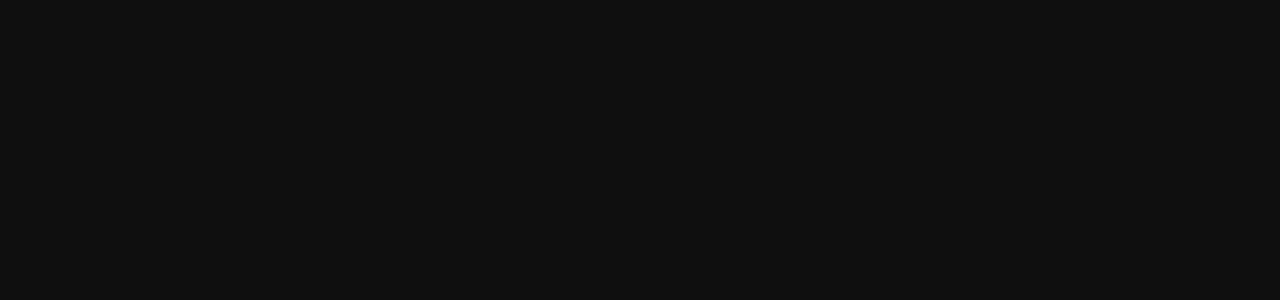
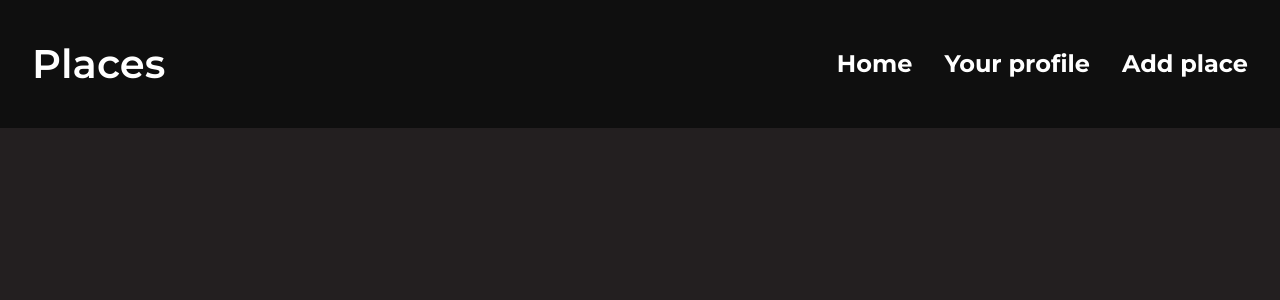
Before and after one commit to happy531/Places-Frontend, a Next.js app: page / in a window 1280 px wide. Shown: the top 300 px of the page. Built offline with nearby package versions, Linux system fonts and the light colour scheme.

Commit message:
prettier setup + header component

```diff
--- /dev/null
+++ b/components/Header.module.scss
@@ -0,0 +1,83 @@
+@use "./styles/_breakpoint.scss" as *;
+@use "./styles/_variables.scss" as *;
+@use "./styles/_mixin.scss" as *;
+
+.logo {
+  a {
+    font-size: 2.5rem;
+    font-weight: 600;
+
+    @include flex(center, unset);
+  }
+}
+
+.header {
+  height: $header-height;
+  background-color: $header-color;
+  position: fixed;
+  top: 0;
+  left: 0;
+  width: 100%;
+  z-index: 99;
+  transition: height 0.3s ease, background-color 0.3s ease;
+
+  &.shrink {
+    height: $header-shrink-height;
+    background-color: $header-color;
+  }
+
+  &__wrap {
+    @include flex(center, space-between);
+    height: 100%;
+    padding: 0 2rem;
+
+    @include mobile {
+      justify-content: center;
+    }
+  }
+
+  &__nav {
+    @include flex(center, unset);
+
+    li {
+      padding: 5px 0;
+      margin-left: 2rem;
+      font-weight: 700;
+      position: relative;
+      font-size: 1.5rem;
+
+      &::after {
+        content: "";
+        position: absolute;
+        bottom: 0;
+        left: 50%;
+        transform: translateX(-50%);
+        width: 0;
+        transition: width 0.5s ease;
+        height: 2px;
+        background-color: $main-color;
+      }
+
+      &:hover::after {
+        width: 100%;
+      }
+    }
+
+    @include mobile {
+      position: fixed;
+      bottom: 0;
+      left: 0;
+      height: 5rem;
+      width: 100%;
+      background-color: $header-color;
+      padding: 0 2rem;
+      box-shadow: $box-shadow;
+
+      @include flex(center, space-between);
+
+      li {
+        margin-left: 0;
+      }
+    }
+  }
+}
--- /dev/null
+++ b/components/Header.tsx
@@ -0,0 +1,56 @@
+import React, { useEffect, useState } from "react";
+import Link from "next/link";
+
+import classes from "./Header.module.scss";
+
+const headerNav = [
+  {
+    display: "Home",
+    path: "/",
+  },
+  {
+    display: "Your profile",
+    path: "/",
+  },
+  {
+    display: "Add place",
+    path: "/new",
+  },
+];
+
+const Header = () => {
+  const [shrink, setShrink] = useState<boolean>(false);
+
+  useEffect(() => {
+    const shrinkHeader = () => {
+      if (document.documentElement.scrollTop > 100) {
+        setShrink(true);
+      } else {
+        setShrink(false);
+      }
+    };
+    window.addEventListener("scroll", shrinkHeader);
+    return () => {
+      window.removeEventListener("scroll", shrinkHeader);
+    };
+  }, []);
+
+  return (
+    <div className={`${classes.header} ${shrink ? classes.shrink : ""}`}>
+      <div className={`${classes.header__wrap}`}>
+        <div className={classes.logo}>
+          <Link href="/">Places</Link>
+        </div>
+        <ul className={classes.header__nav}>
+          {headerNav.map((e: { display: string; path: string }, i: number) => (
+            <li key={i}>
+              <Link href={e.path}>{e.display}</Link>
+            </li>
+          ))}
+        </ul>
+      </div>
+    </div>
+  );
+};
+
+export default Header;
--- a/package.json
+++ b/package.json
@@ -10,6 +10,7 @@
   },
   "dependencies": {
     "next": "12.1.0",
+    "prettier": "^2.6.0",
     "react": "17.0.2",
     "react-dom": "17.0.2",
     "sass": "^1.49.9"
--- a/pages/index.tsx
+++ b/pages/index.tsx
@@ -1,13 +1,17 @@
-import Head from 'next/head'
+import Head from "next/head";
+import Header from "../components/Header";
 
 export default function Home() {
   return (
-    <div>
+    <>
       <Head>
         <title>Places Next App</title>
         <meta name="description" content="Generated by create next app" />
         <link rel="icon" href="/favicon.ico" />
       </Head>
-    </div>
-  )
+      <main>
+        <Header />
+      </main>
+    </>
+  );
 }
--- a/styles/_variables.scss
+++ b/styles/_variables.scss
@@ -1,4 +1,4 @@
-$body-bg: #0f0f0f;
+$body-bg: #231f20;
 $main-color: #ff0000;
 $txt-color: #fff;
 
@@ -9,6 +9,7 @@ $box-shadow: rgba(100, 100, 111, 0.2) 0px 7px 29px 0px;
 
 $header-height: 8rem;
 $header-shrink-height: 5rem;
+$header-color: #0f0f0f;
 $border-radius: 15px;
 
 $mobile-width: 600px;
```
Also changed, not shown: 1 other file (tests, documents, lock files or other folders).
